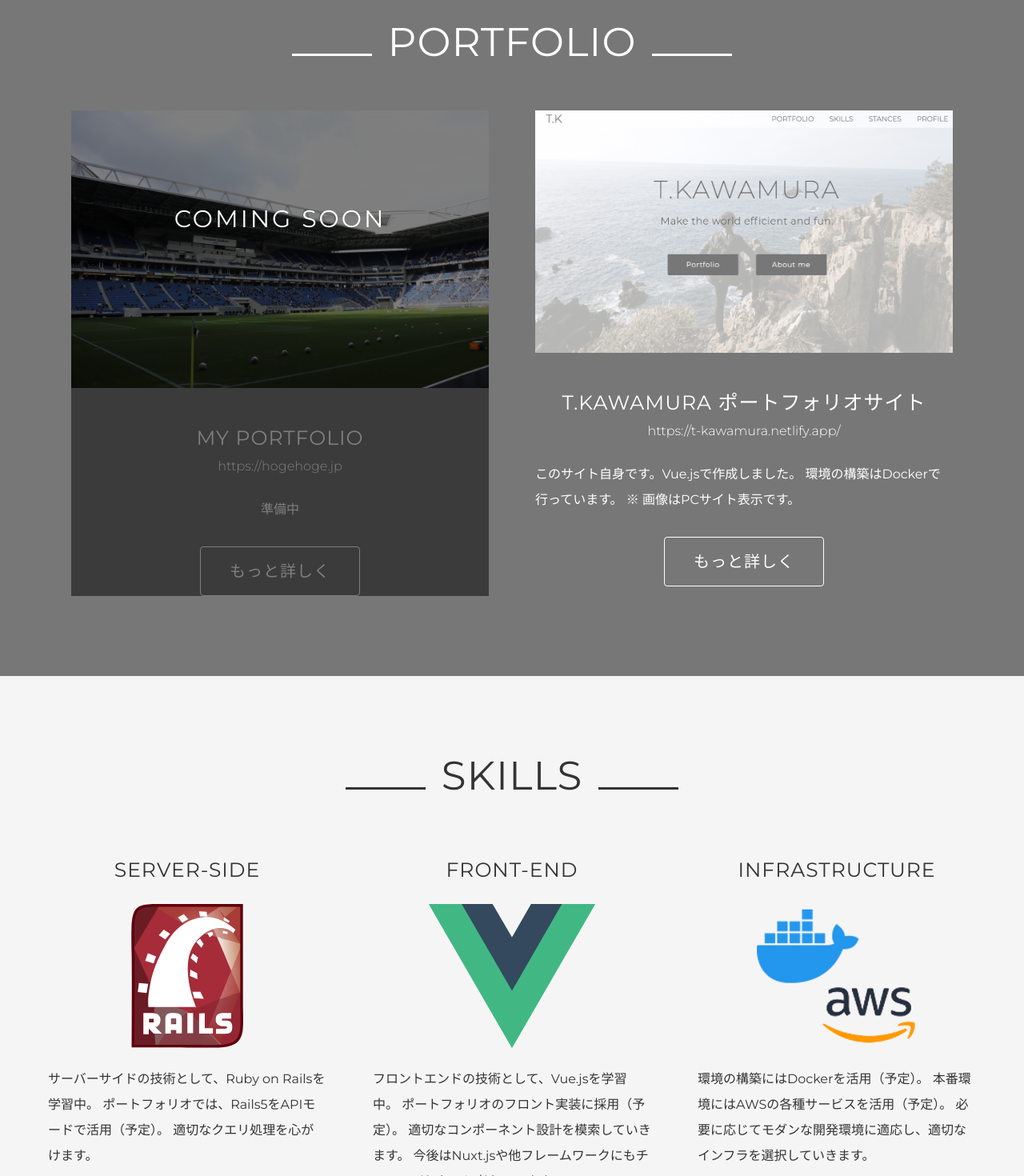
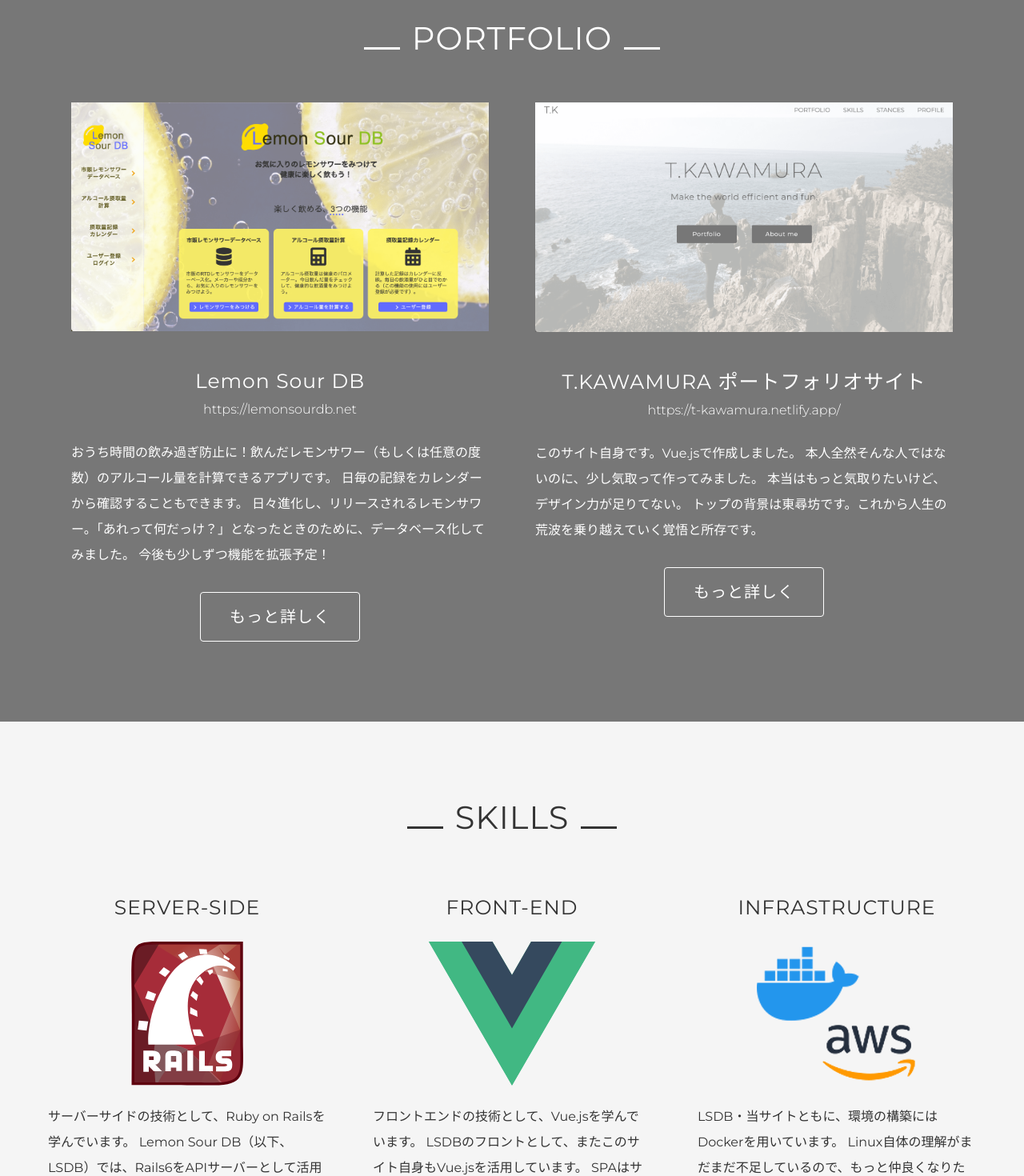
Before and after one commit to t-kawamura1/portfolio-site, a Vue app: page / in a window 1280 px wide. Shown: the part 760-2230 px from the top of the page at 80% size. Built offline with nearby package versions, Linux system fonts and the light colour scheme.

Commit message:
fix: sentences in Home

```diff
--- a/src/components/home-view/ButtonBright.vue
+++ b/src/components/home-view/ButtonBright.vue
@@ -29,6 +29,7 @@ export default {
   &:hover{
     background-color: rgba(255, 255, 255, 0.4);
     transition: 0.2s;
+    cursor: pointer;
   }
 }
 
--- a/src/components/home-view/PortfolioItem.vue
+++ b/src/components/home-view/PortfolioItem.vue
@@ -58,25 +58,6 @@ export default {
     line-height: 2;
     text-align: left;
   }
-  &:first-child::before {
-    content: '';
-    position: absolute;
-    top: 0;
-    left: 0;
-    width: 100%;
-    height: 100%;
-    background-color: rgba(0, 0, 0, 0.5);
-  }
-  &:first-child:after {
-    content: 'COMING SOON';
-    position: absolute;
-    width: 100%;
-    color: #fff;
-    font-size: 3rem;
-    top: 20%;
-    left: 0;
-    letter-spacing: 3px;
-  }
 }
 
 @media (max-width: 768px) {
--- a/src/components/shared/Heading.vue
+++ b/src/components/shared/Heading.vue
@@ -13,15 +13,15 @@ export default {
 <style lang="scss" scoped>
 .heading {
   margin-bottom: 60px;
-  font-size: 5rem;
+  font-size: 4rem;
   font-weight: 400;
   letter-spacing: 1px;
   &::before, &::after {
     content: '';
     display: inline-block;
-    width: 100px;
+    width: 45px;
     height: 3px;
-    margin: 0 20px;
+    margin: 0 15px;
     border-bottom: solid 3px;
   }
 }
--- a/src/views/Home.vue
+++ b/src/views/Home.vue
@@ -43,10 +43,13 @@
       <div class="portfolio-container">
         <portfolio-item
           :portfolioImgSrc="portfolioImgSrc[0]"
-          portfolio-title="MY PORTFOLIO"
-          portfolio-url="https://hogehoge.jp"
+          portfolio-title="Lemon Sour DB"
+          portfolio-url="https://lemonsourdb.net"
           portfolio-text="
-            準備中
+            おうち時間の飲み過ぎ防止に！飲んだレモンサワー（もしくは任意の度数）のアルコール量を計算できるアプリです。
+            日毎の記録をカレンダーから確認することもできます。
+            日々進化し、リリースされるレモンサワー。「あれって何だっけ？」となったときのために、データベース化してみました。
+            今後も少しずつ機能を拡張予定！
           "
         />
         <portfolio-item
@@ -55,8 +58,9 @@
           portfolio-url="https://t-kawamura.netlify.app/"
           portfolio-text="
             このサイト自身です。Vue.jsで作成しました。
-            環境の構築はDockerで行っています。
-            ※ 画像はPCサイト表示です。
+            本人全然そんな人ではないのに、少し気取って作ってみました。
+            本当はもっと気取りたいけど、デザイン力が足りてない。
+            トップの背景は東尋坊です。これから人生の荒波を乗り越えていく覚悟と所存です。
           "
         />
       </div>
@@ -68,28 +72,30 @@
           skill-title="SERVER-SIDE"
           :skillImgSrc="skillImgSrc[0]"
           skill-text="
-            サーバーサイドの技術として、Ruby on Railsを学習中。
-            ポートフォリオでは、Rails5をAPIモードで活用（予定）。
-            適切なクエリ処理を心がけます。
+            サーバーサイドの技術として、Ruby on Railsを学んでいます。
+            Lemon Sour DB（以下、LSDB）では、Rails6をAPIサーバーとして活用しました。
+            適切なクエリ処理を心がけます。フロントと比べ、テストがサクサク動作するので好きです。
+            MVC全部盛りも、API限定の活用も、両方に対応できます。
           "
         />
         <skills-item
           skill-title="FRONT-END"
           :skillImgSrc="skillImgSrc[1]"
           skill-text="
-            フロントエンドの技術として、Vue.jsを学習中。
-            ポートフォリオのフロント実装に採用（予定）。
-            適切なコンポーネント設計を模索していきます。
-            今後はNuxt.jsや他フレームワークにもチャレンジしたいと考えています。
+            フロントエンドの技術として、Vue.jsを学んでいます。
+            LSDBのフロントとして、またこのサイト自身もVue.jsを活用しています。
+            SPAはサクサク動作するので気持ちがいいですね。ただテストの重さだけはなんとかならないかな…。
+            今後はNuxt.jsやReact、TypeScriptにもチャレンジしたいと考えています。
           "
         />
         <skills-item
           skill-title="INFRASTRUCTURE"
           :skillImgSrc="skillImgSrc[2]"
           skill-text="
-            環境の構築にはDockerを活用（予定）。
-            本番環境にはAWSの各種サービスを活用（予定）。
-            必要に応じてモダンな開発環境に適応し、適切なインフラを選択していきます。
+            LSDB・当サイトともに、環境の構築にはDockerを用いています。
+            Linux自体の理解がまだまだ不足しているので、もっと仲良くなりたいです。
+            LSDBの本番環境では、AWSのECS/FARGATEを用いてデプロイしています。
+            必要に応じて適切な環境を選択できるよう、各種技術に精通していきたいと考えています。
           "
         />
       </div>
@@ -126,10 +132,10 @@
         <div class="profile-item">
           <div class="my-name">河村 智之</div>
           <p class="profile-text">
-            2021年現在、転職に向けて活動中の29歳。
+            2021年現在、転職に向けて活動中の30歳。
             京都府出身。
             趣味はJリーグ観戦、ガンバ大阪サポーター。
-            2021年3月、思うところあって5年間の公務員生活にピリオドを打つ。
+            2021年3月、思うところたくさんあって5年間の公務員生活にピリオドを打つ。
             世の中をもっと効率的に、かつおもしろいものにするために、Webエンジニアを志す。
           </p>
         </div>
@@ -172,8 +178,8 @@ export default {
     return {
       show: false,
       portfolioImgSrc: [
-        require('@/assets/portfolio-sample.jpg'),
-        require('@/assets/pfsite-top.png')
+        require('@/assets/lsdb-pc-top.png'),
+        require('@/assets/pfsite-pc-top.png')
       ],
       skillImgSrc: [
         require('@/assets/rails.svg'),
@@ -302,7 +308,6 @@ export default {
       display: flex;
       flex-wrap: wrap;
       justify-content: space-around;
-
     }
   }
 
--- a/src/views/PortfolioDetail.vue
+++ b/src/views/PortfolioDetail.vue
@@ -379,7 +379,7 @@ export default {
       font-size: 3rem;
       color: #636363;
       letter-spacing: 2px;
-      margin-bottom: 90px;
+      margin-bottom: 60px;
     }
     .pf1-container {
       display: flex;
```
Also changed, not shown: src/assets/pfsite-pc-top.png (added), src/assets/pfsite-top.png (deleted).
